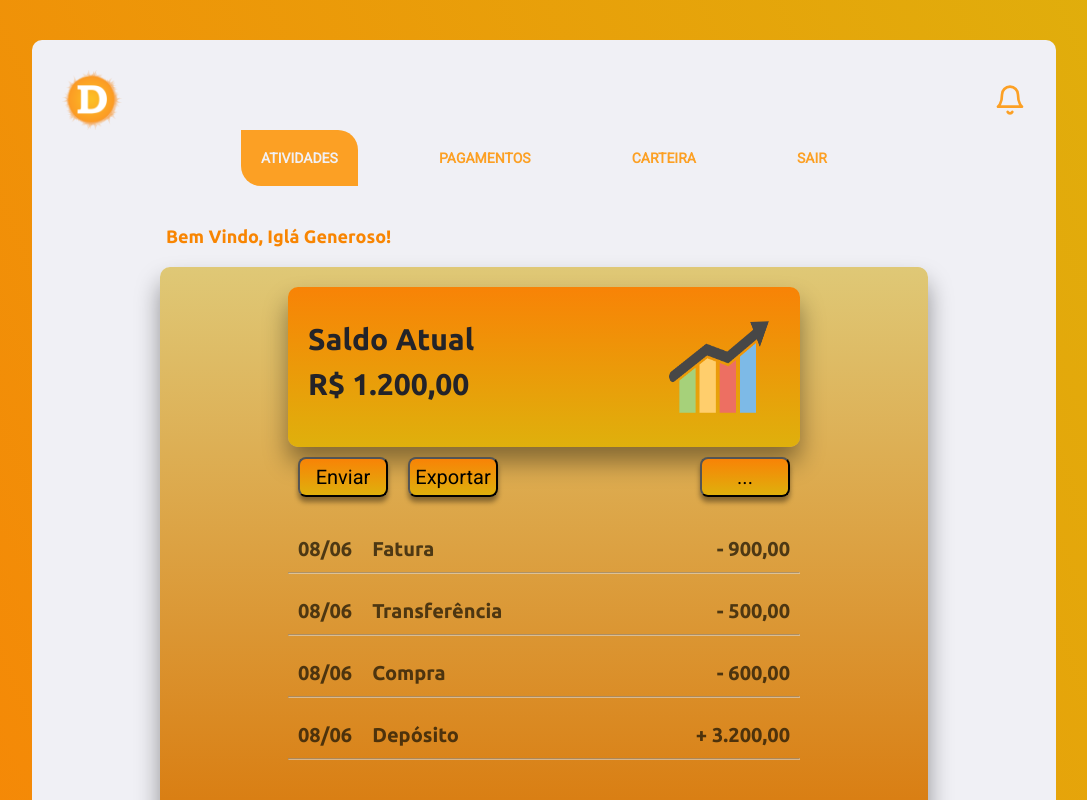
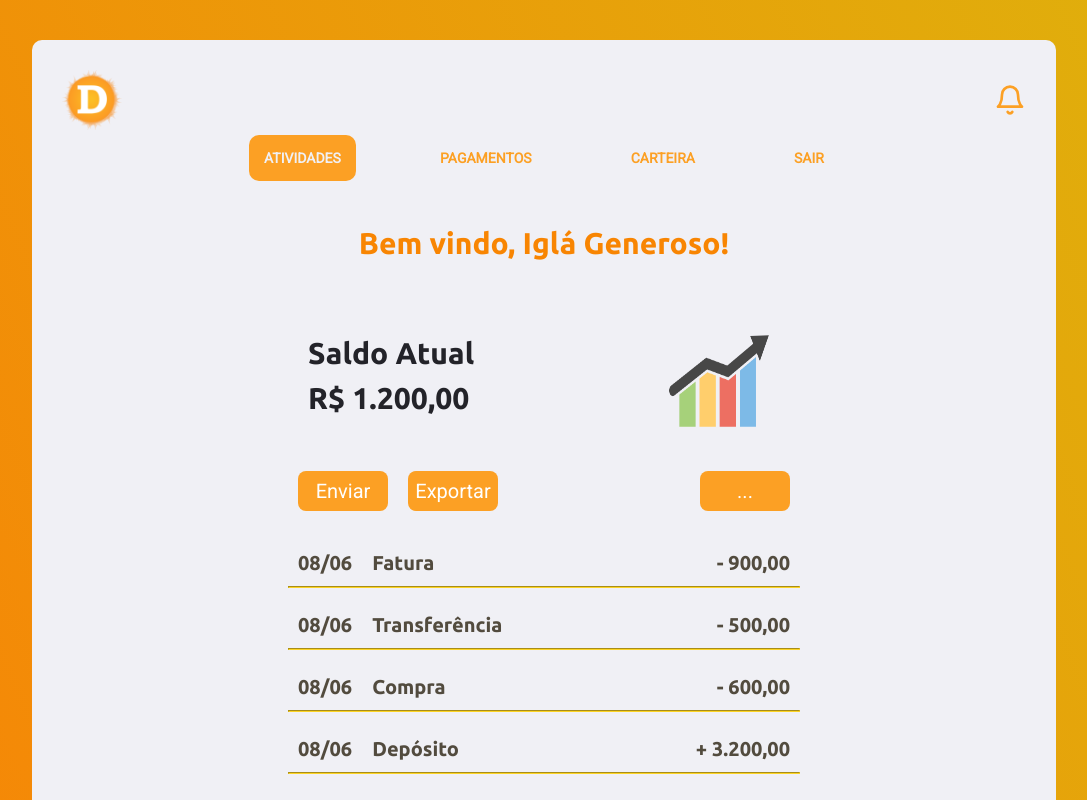
Before and after one commit to lucassgomes/diobank, a React (Create React App) app in the folder frontend/: page / in a window 1280 px wide. Shown: the top 800 px of the page, without its empty margins (96-1183 px from the left). Built offline with nearby package versions, Linux system fonts and the light colour scheme.

Commit message:
💄  updating styles

```diff
--- a/frontend/src/App.tsx
+++ b/frontend/src/App.tsx
@@ -1,6 +1,6 @@
 import React from 'react';
 
-//import LandingPage from './pages/LandingPage/index';
+// import LandingPage from './pages/LandingPage';
 import Home from './pages/Home';
 
 
@@ -8,7 +8,7 @@ import './App.scss';
 
 function App() {
   return (
-    //<LandingPage />
+    // <LandingPage />
     <Home />
   )
 };
--- a/frontend/src/components/HeaderHome/index.tsx
+++ b/frontend/src/components/HeaderHome/index.tsx
@@ -1,6 +1,5 @@
 import React from 'react';
 import {FiBell} from 'react-icons/fi'
-
 
 import './styles.scss'
 import Logo from '../../assets/img/dio.png';
@@ -10,7 +9,7 @@ const HeaderHome = () => {
     <header>
     <div className="head">
       <img src={Logo} alt=""/>
-      <FiBell color={"#FCA024"} size={32} />
+      <FiBell className="bell" color={"#FCA024"} size={32} />
     </div>
 
       <nav className="site-nav">
@@ -21,9 +20,8 @@ const HeaderHome = () => {
           <li><a href="#0">Sair</a></li>
         </ul>
     </nav>
-
   </header>
-    )
+  )
 };
 
 export default HeaderHome;
--- a/frontend/src/components/HeaderHome/styles.scss
+++ b/frontend/src/components/HeaderHome/styles.scss
@@ -7,6 +7,13 @@
 img {
   width: 60px;
   height: 60px;
+}
+
+.bell {
+  cursor: pointer;
+}
+.bell:hover {
+  filter: blur(1px);
 }
 
 .site-nav {
@@ -42,7 +49,7 @@ a {
   text-transform: uppercase;
   text-decoration: none;
   color: #FCA024;
-  padding: 20px;
+  padding: 15px;
 
   @media screen and (max-width: 570px){
   padding: 10px;
@@ -53,7 +60,7 @@ a {
   a {
     font-weight: bold;
     color: #f0f0f5;
-    border-radius: 0 20px 0 20px;
+    border-radius: 10px;
     background: #FCA024;
   }
 }
--- a/frontend/src/components/Login/styles.scss
+++ b/frontend/src/components/Login/styles.scss
@@ -14,7 +14,7 @@ body {
   box-shadow: 0 15px 25px rgba(0,0,0,.4);
   border-radius: 10px;
 
-  @media screen and (max-width: 768px){
+  @media screen and (max-width: 768px) {
     width: 300px;
     height: 330px;
     padding: 30px;
@@ -24,6 +24,7 @@ body {
     height: 250px!important;
     padding: 20px!important;
   }
+
 }
 
 .login-box h2 {
--- a/frontend/src/components/Resume/index.tsx
+++ b/frontend/src/components/Resume/index.tsx
@@ -4,9 +4,10 @@ import Logo from '../../assets/img/grafic.png';
 import './styles.scss';
 
 const Resume = () => {
+
   return (
     <>
-    <h2>Bem Vindo, Iglá Generoso!</h2>
+    <h2>Bem vindo, Iglá Generoso!</h2>
       <div className="box">
         <div className="box2">
         <div className="saldo">
@@ -21,7 +22,6 @@ const Resume = () => {
 
         <div className="recently">
           <div className="button">
-
             <button type="submit">Enviar</button>
             <button type="submit">Exportar</button>
           </div>
--- a/frontend/src/components/Resume/styles.scss
+++ b/frontend/src/components/Resume/styles.scss
@@ -1,8 +1,11 @@
 h2 {
-  font-size: 18px;
+  display: flex;
+  flex-direction: row;
+  justify-content: center;
+  font-size: 30px;
   width: 60vw;
   margin: 0 auto;
-  padding-left: 6px;
+  // padding-left: 6px;
   margin-bottom: 20px;
 }
 
@@ -12,9 +15,9 @@ h2 {
   padding: 20px;
   margin:  0 auto;
   top: 20px;
-  background: linear-gradient(rgb(223, 200, 118), rgb(216, 112, 0));
-  box-sizing: border-box;
-  box-shadow: 0 15px 25px rgba(0,0,0,.4);
+  background: transparent;
+  // box-sizing: border-box;
+  // box-shadow: 0 15px 25px rgba(0,0,0,.4);
   border-radius: 10px;
 
   @media screen and (max-width: 768px){
@@ -31,9 +34,9 @@ h2 {
   margin: 0 auto;
   justify-content: space-between;
   align-items: center;
-  background: linear-gradient(#F88306, #DFB00C);
-  box-sizing: border-box;
-  box-shadow: 0 15px 25px rgba(0,0,0,.4);
+  background: transparent;
+  // box-sizing: border-box;
+  // box-shadow: 0 15px 25px rgba(0,0,0,.4);
   border-radius: 10px;
 
   @media screen and (max-width: 768px){
@@ -105,9 +108,10 @@ h2 {
   margin: 10px;
   font-size: 20px;
   border-radius: 8px;
-  background: linear-gradient(#F88306, #DFB00C);
-  box-shadow: 0 5px 5px rgba(0,0,0,.4);
+  background: #FCA024;
   outline: none;
+  border: none;
+  color: #FFFF;
 
   @media screen and (max-width: 824px){
     width: 60px;
@@ -118,7 +122,7 @@ h2 {
 }
 
 hr {
-  border-color:rgba(221, 221, 221, 0.555);
+  border-color:#fcd424;
   box-sizing:border-box;
   width:100%;
   height: 1px;
@@ -130,7 +134,7 @@ hr {
   width: 40vw;
   margin: 0 auto;
   margin-top: 20px;
-  font-family: Ubuntu;
+  font-family: 'Ubuntu', sans-serif;
 
   @media screen and (max-width: 768px){
     width: 250px;
--- a/frontend/src/pages/LandingPage/index.tsx
+++ b/frontend/src/pages/LandingPage/index.tsx
@@ -1,5 +1,6 @@
 import React, { useState, FormEvent } from 'react';
 import { Container, Col } from 'react-grid-system';
+
 import './styles.scss';
 
 import Header from '../../components/Header';
```
